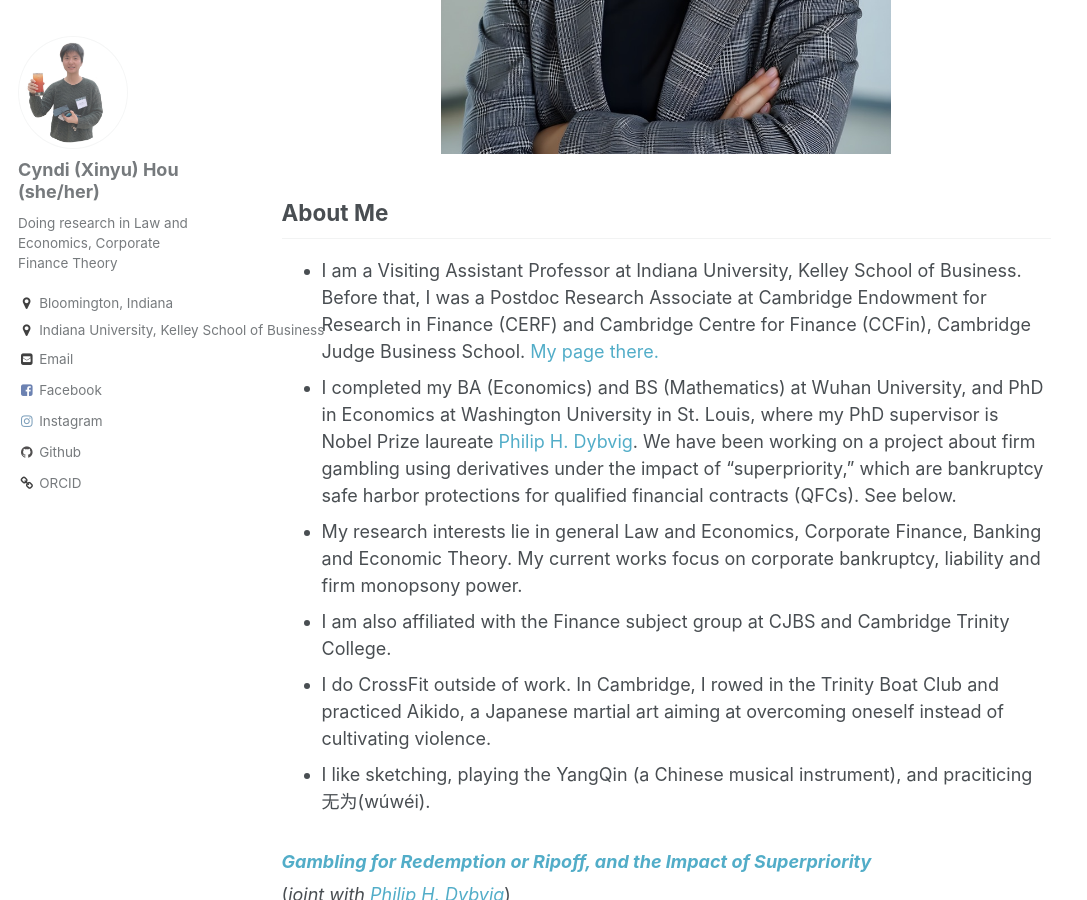
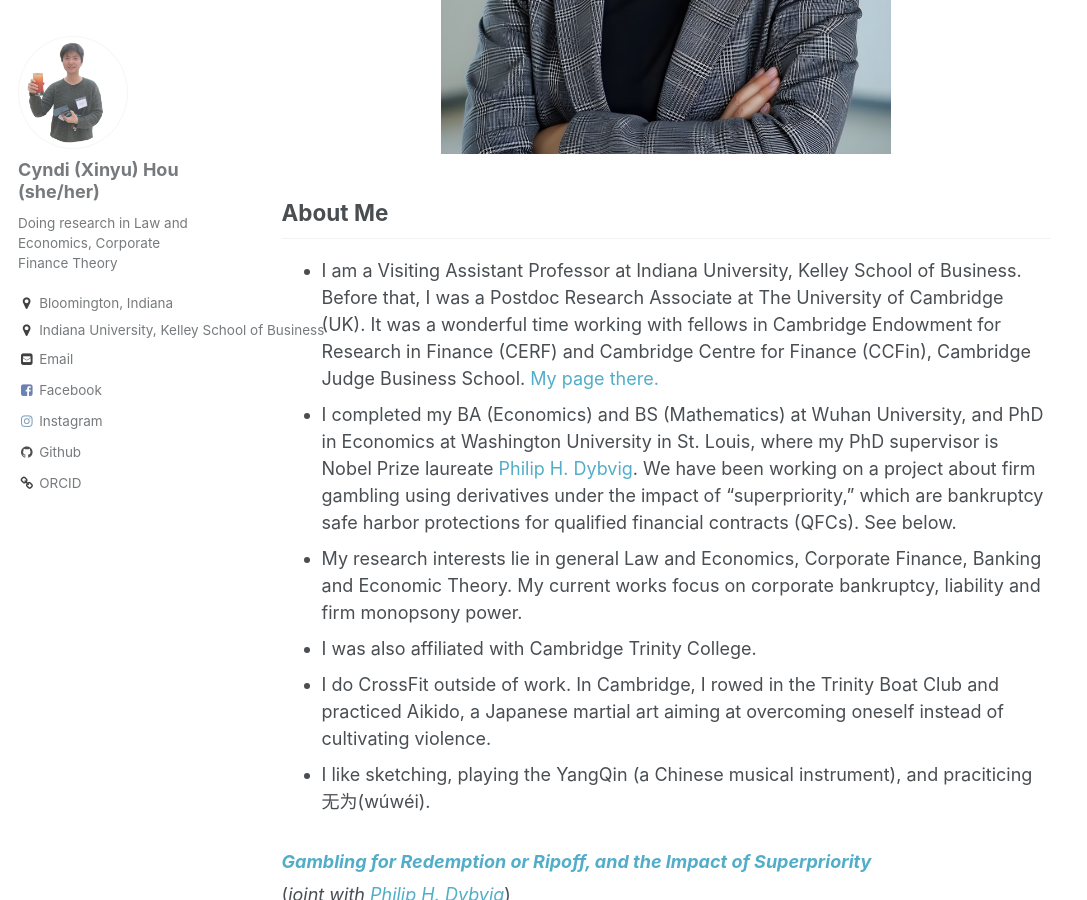
Before and after one commit to xinyuhou94/xinyuhou94.github.io, a Jekyll site: the page built from _pages/about.md, in a window 1280 px wide and 900 px high, scrolled down 524 px. Shown: the whole window, without its empty margins (0-1087 px from the left). Built offline with Jekyll 4.4.1, drawn with Linux system fonts in a browser that asks for light colours.

Commit message:
Update about.md

```diff
--- a/_pages/about.md
+++ b/_pages/about.md
@@ -13,10 +13,10 @@ redirect_from:
 </p>
 
 ## About Me ##
-* I am a Visiting Assistant Professor at Indiana University, Kelley School of Business. Before that, I was a Postdoc Research Associate at Cambridge Endowment for Research in Finance (CERF) and Cambridge Centre for Finance (CCFin), Cambridge Judge Business School. [My page there.](https://www.cerf.cam.ac.uk/people/cerf-postdocs/currentpostdocs/xinyu-hou)
+* I am a Visiting Assistant Professor at Indiana University, Kelley School of Business. Before that, I was a Postdoc Research Associate at The University of Cambridge (UK). It was a wonderful time working with fellows in Cambridge Endowment for Research in Finance (CERF) and Cambridge Centre for Finance (CCFin), Cambridge Judge Business School. [My page there.](https://www.cerf.cam.ac.uk/people/cerf-postdocs/currentpostdocs/xinyu-hou)
 * I completed my BA (Economics) and BS (Mathematics) at Wuhan University, and PhD in Economics at Washington University in St. Louis, where my PhD supervisor is Nobel Prize laureate [Philip H. Dybvig](https://dybfin.wustl.edu/). We have been working on a project about firm gambling using derivatives under the impact of "superpriority," which are bankruptcy safe harbor protections for qualified financial contracts (QFCs). See below.
 * My research interests lie in general Law and Economics, Corporate Finance, Banking and Economic Theory. My current works focus on corporate bankruptcy, liability and firm monopsony power.
-* I am also affiliated with the Finance subject group at CJBS and Cambridge Trinity College.
+* I was also affiliated with Cambridge Trinity College.
 * I do CrossFit outside of work. In Cambridge, I rowed in the Trinity Boat Club and practiced Aikido, a Japanese martial art aiming at overcoming oneself instead of cultivating violence.
 * I like sketching, playing the YangQin (a Chinese musical instrument), and praciticing 无为(wúwéi).
 
```
